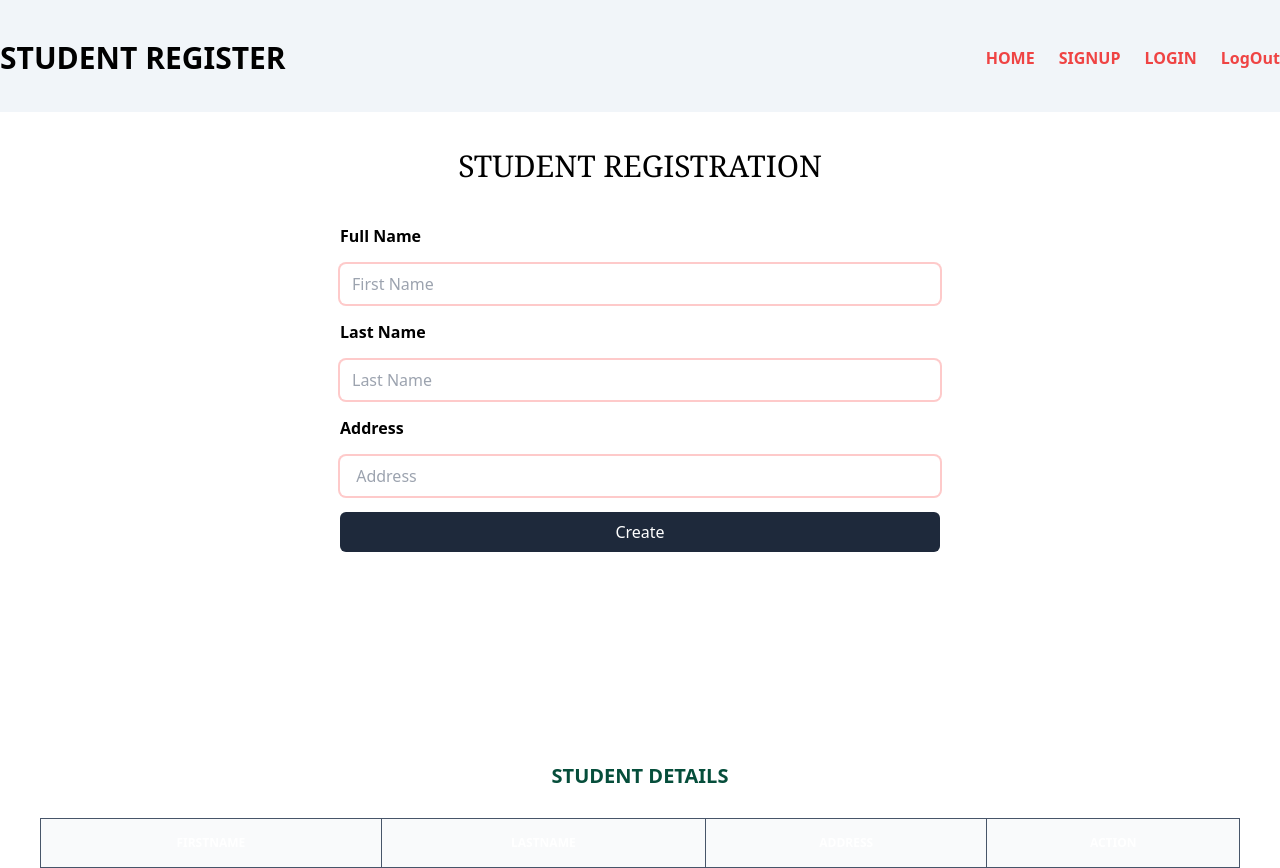
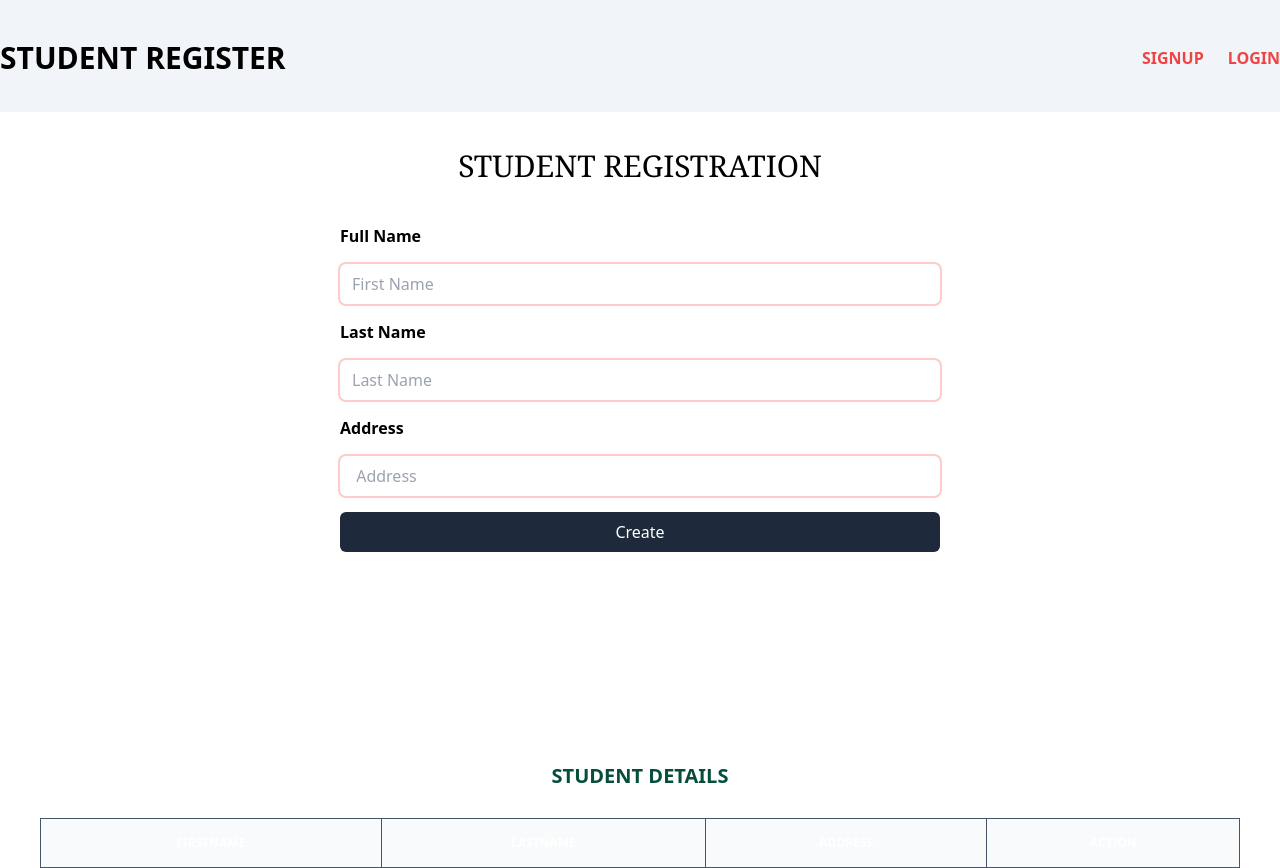
Before and after one commit to Suhaitsht/MERN_CRUD_WITH_AUTH, a React (Vite) app in the folder client/: page / in a window 1280 px wide. Built offline with nearby package versions, Linux system fonts and the light colour scheme.

Commit message:
write a code for login user name

```diff
--- a/client/src/Components/Navbar.jsx
+++ b/client/src/Components/Navbar.jsx
@@ -1,8 +1,10 @@
 import { Link } from "react-router-dom";
 import UserLogout from "../Hooks/UserLogout";
+import { useAuthContext } from "../Hooks/useAuthContext";
 
 export default function Navbar() {
   const { logout } = UserLogout();
+  const { user } = useAuthContext();
   const handleClick = () => {
     logout();
   };
@@ -13,10 +15,20 @@ export default function Navbar() {
           <h1>Student Register</h1>
         </div>
         <div className="flex justify-center items-center gap-6 text-1xl font-semibold text-red-500 uppercase">
-          <Link to="/">Home</Link>
-          <Link to="/sign-up">SignUp</Link>
-          <Link to="/login">Login</Link>
-          <button onClick={handleClick}>LogOut</button>
+          {user && (
+            <>
+              <Link to="/">Home</Link>
+              <span>{user.username}</span>
+              <button onClick={handleClick}>LogOut</button>
+            </>
+          )}
+
+          {!user && (
+            <>
+              <Link to="/sign-up">SignUp</Link>
+              <Link to="/login">Login</Link>
+            </>
+          )}
         </div>
       </nav>
     </div>
```
